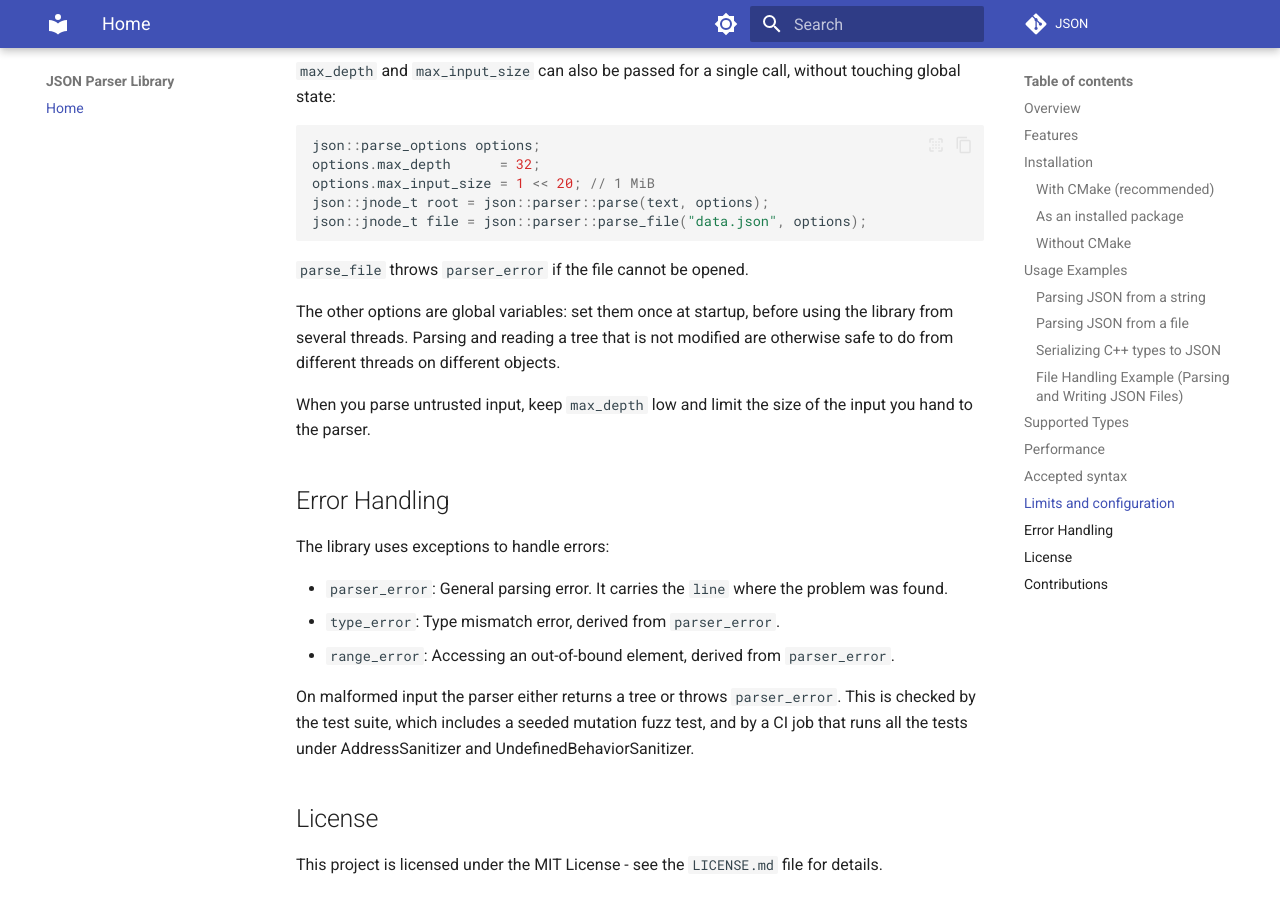
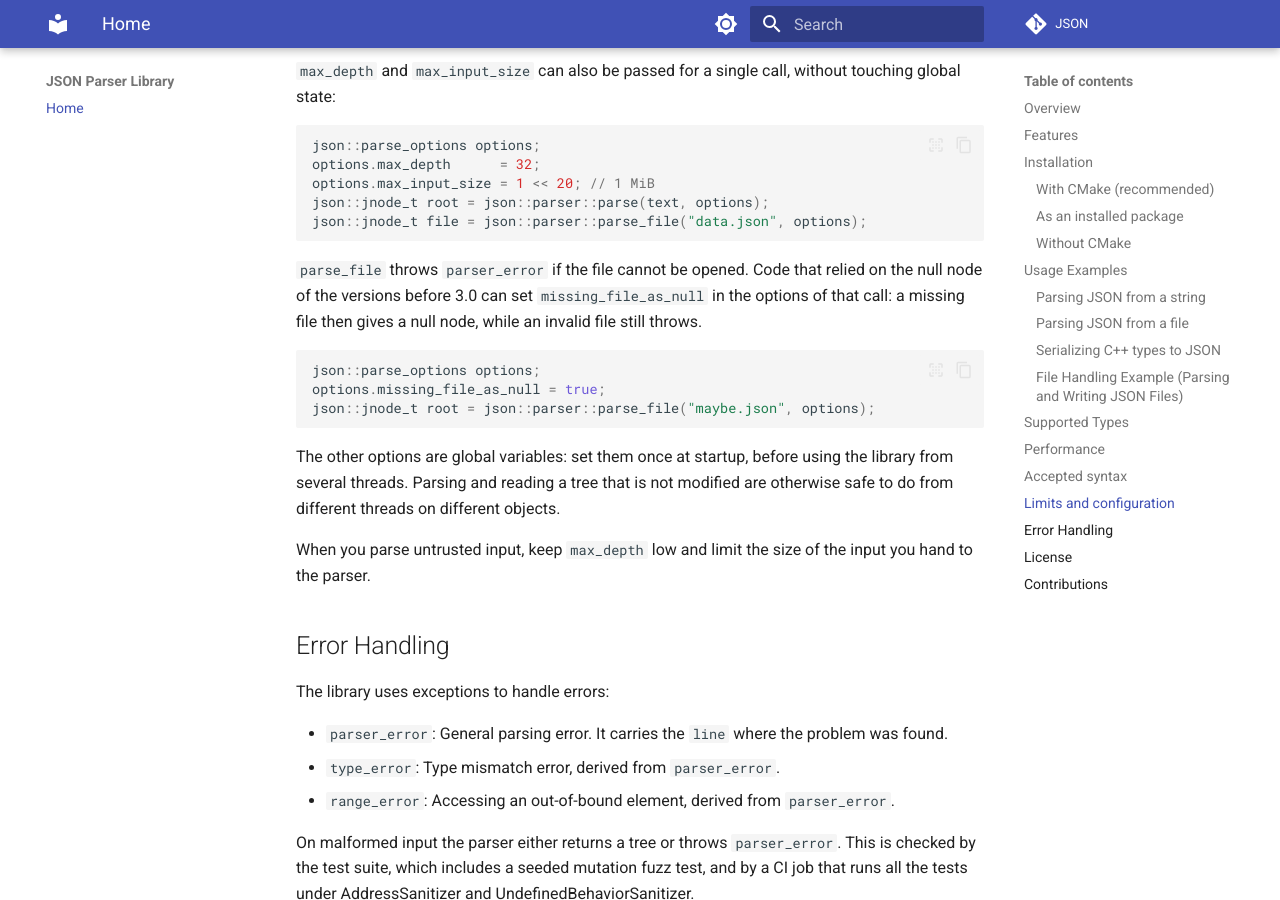
Before and after one commit to Galfurian/json, an MkDocs documentation site: the page built from docs/index.md, in a window 1280 px wide and 900 px high, scrolled down 6763 px. Built offline with MkDocs 1.6.1 and Material for MkDocs 9.7.7, drawn with Linux system fonts in a browser that asks for light colours; comment, search, counter and statistics services are not loaded.

Commit message:
Add parse_options::missing_file_as_null
parse_file throws when the file cannot be opened since 3.0.0. Loaders that
relied on the null node can opt back in for a single call. Invalid content
still throws.

Co-Authored-By: Claude Sonnet 5.5 <noreply@anthropic.com>

````diff
--- a/docs/index.md
+++ b/docs/index.md
@@ -290,7 +290,13 @@ json::jnode_t root = json::parser::parse(text, options);
 json::jnode_t file = json::parser::parse_file("data.json", options);
 ```
 
-`parse_file` throws `parser_error` if the file cannot be opened.
+`parse_file` throws `parser_error` if the file cannot be opened. Code that relied on the null node of the versions before 3.0 can set `missing_file_as_null` in the options of that call: a missing file then gives a null node, while an invalid file still throws.
+
+```c++
+json::parse_options options;
+options.missing_file_as_null = true;
+json::jnode_t root = json::parser::parse_file("maybe.json", options);
+```
 
 The other options are global variables: set them once at startup, before using the library from several threads. Parsing and reading a tree that is not modified are otherwise safe to do from different threads on different objects.
 
````
Also changed, not shown: CHANGELOG.md (+7 -0 lines), README.md (+7 -1 lines), 3 other files.
